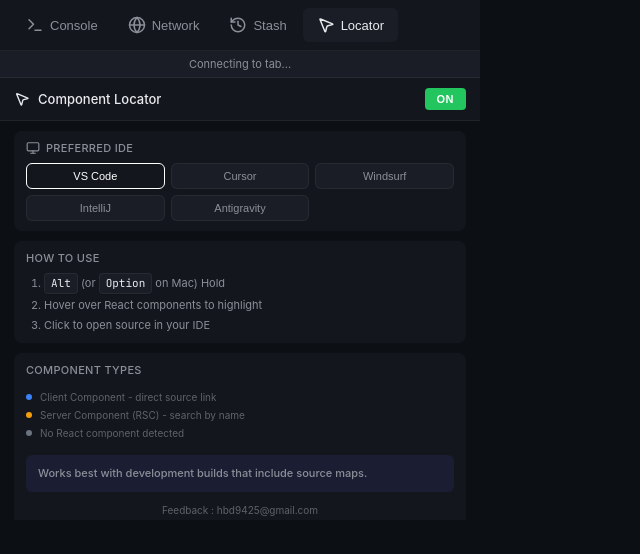
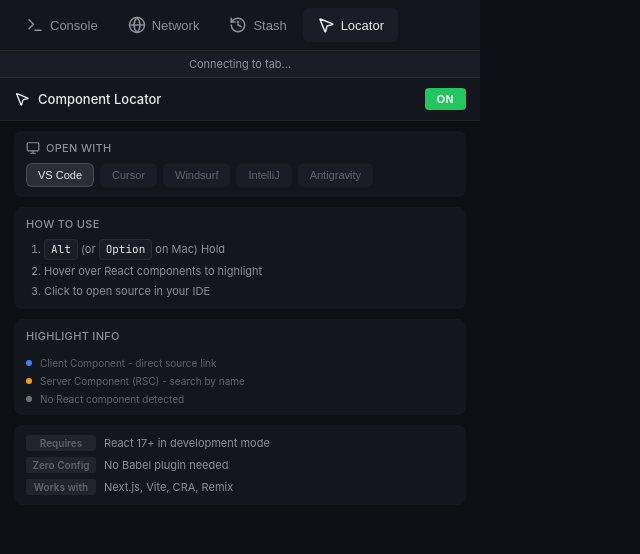
Before and after one commit to justart-dev/react-devtools-extension, a React (Vite) app: page / in a window 1280 px wide. Both pictures are taken after a click on the button "Locator". Shown: the top 554 px of the page, without its empty margins (0-640 px from the left). Built offline with nearby package versions, Linux system fonts and the light colour scheme; no server answers; a web font is replaced by a local one.

Commit message:
feat: enhance LocatorTab UI with new tips section, updated headings, and refined IDE button styling.

```diff
--- a/src/components/LocatorTab.css
+++ b/src/components/LocatorTab.css
@@ -79,37 +79,33 @@
 }
 
 .ide-grid {
-  display: grid;
-  grid-template-columns: repeat(3, 1fr);
+  display: flex;
+  flex-wrap: wrap;
   gap: 6px;
 }
 
 .ide-btn {
-  padding: 6px 10px;
+  padding: 6px 12px;
   border-radius: 6px;
   font-size: 11px;
   font-weight: 500;
   cursor: pointer;
-  border: 1px solid var(--border-color);
+  border: none;
   background: var(--bg-tertiary);
-  color: var(--text-secondary);
+  color: var(--text-muted);
   transition: all 0.15s ease;
   text-align: center;
 }
 
 .ide-btn:hover {
-  border-color: var(--accent-color);
-  color: var(--text-primary);
+  background: rgba(255, 255, 255, 0.08);
+  color: var(--text-secondary);
 }
 
 .ide-btn.selected {
-  background: var(--accent-color);
-  border-color: var(--accent-color);
-  color: white;
-}
-
-.ide-btn.wide {
-  grid-column: span 1;
+  background: rgba(255, 255, 255, 0.1);
+  color: var(--text-primary);
+  box-shadow: inset 0 0 0 1px rgba(255, 255, 255, 0.15);
 }
 
 .usage-section ol {
@@ -178,26 +174,55 @@
   font-size: 11px;
   font-weight: 500;
   color: var(--text-secondary);
-  background: rgba(99, 102, 241, 0.1);
+  background: rgba(255, 255, 255, 0.05);
   border-radius: 6px;
-  border-left: 3px solid var(--accent-color);
+  border-left: 3px solid rgba(255, 255, 255, 0.4);
   line-height: 1.5;
 }
 
-.info-feedback {
-  margin: 6px 0 0 0;
+.tips-section {
+  display: flex;
+  flex-direction: column;
+  gap: 6px;
+  padding: 10px 12px;
+  background: var(--bg-secondary);
+  border-radius: 8px;
+}
+
+.tip-item {
+  display: flex;
+  align-items: center;
+  gap: 8px;
+  font-size: 11px;
+  color: var(--text-secondary);
+}
+
+.tip-label {
+  font-size: 10px;
+  font-weight: 600;
+  padding: 2px 6px;
+  border-radius: 3px;
+  background: rgba(255, 255, 255, 0.06);
+  color: var(--text-muted);
+  min-width: 70px;
+  text-align: center;
+}
+
+.locator-footer {
+  margin-top: auto;
+  padding-top: 10px;
   font-size: 10px;
   color: var(--text-muted);
   text-align: center;
 }
 
-.info-feedback a {
-  color: var(--accent-color);
+.locator-footer a {
+  color: var(--text-secondary);
   text-decoration: none;
   transition: opacity 0.15s ease;
 }
 
-.info-feedback a:hover {
+.locator-footer a:hover {
   opacity: 0.8;
   text-decoration: underline;
 }
--- a/src/components/LocatorTab.jsx
+++ b/src/components/LocatorTab.jsx
@@ -55,7 +55,7 @@
 
       <div className="locator-content">
         <section className="settings-section">
-          <h4><Monitor size={14} /> Preferred IDE</h4>
+          <h4><Monitor size={14} /> Open With</h4>
           <div className="ide-grid">
             {IDES.map((ide, index) => (
               <button
@@ -81,7 +81,7 @@
         </section>
 
         <section className="info-section">
-          <h4>Component Types</h4>
+          <h4>Highlight Info</h4>
           <div className="info-item">
             <span className="info-dot blue"></span>
             <span>Client Component - direct source link</span>
@@ -94,9 +94,26 @@
             <span className="info-dot gray"></span>
             <span>No React component detected</span>
           </div>
-          <p className="info-tip"> Works best with development builds that include source maps.</p>
-          <p className="info-feedback"> Feedback : <a href="mailto:hbd9425@gmail.com">hbd9425@gmail.com</a></p>
         </section>
+
+        <div className="tips-section">
+          <div className="tip-item">
+            <span className="tip-label">Requires</span>
+            <span>React 17+ in development mode</span>
+          </div>
+          <div className="tip-item">
+            <span className="tip-label">Zero Config</span>
+            <span>No Babel plugin needed</span>
+          </div>
+          <div className="tip-item">
+            <span className="tip-label">Works with</span>
+            <span>Next.js, Vite, CRA, Remix</span>
+          </div>
+        </div>
+
+        <footer className="locator-footer">
+          <span>Feedback: <a href="mailto:hbd9425@gmail.com">hbd9425@gmail.com</a></span>
+        </footer>
       </div>
     </div>
   );
```
